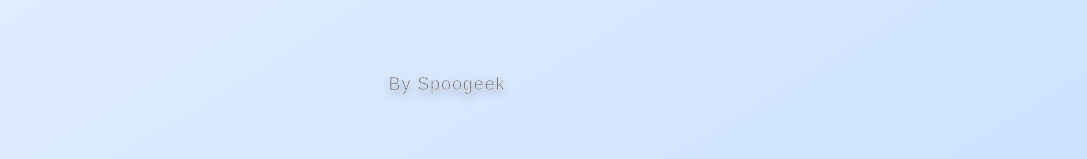
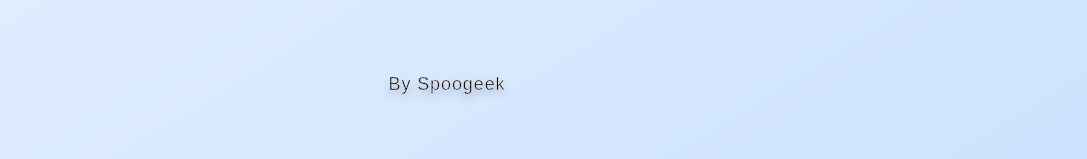
Before and after one commit to admst-dz/spruzhyk, a React (Vite) app: page / in a window 1280 px wide. Shown: the part 638-797 px from the top of the page, without its empty margins (193-1280 px from the left). Built offline with nearby package versions, Linux system fonts and the light colour scheme; a web font is replaced by a local one.

Commit message:
visual+ font color

```diff
--- a/src/App.jsx
+++ b/src/App.jsx
@@ -37,7 +37,7 @@ function App() {
                     {activeProduct === 'calendar' ? (
                         /* === СТРАНИЦА "В РАЗРАБОТКЕ" === */
                         <div className="w-full h-full flex flex-col items-center justify-center font-zen bg-[#E5E5E5] select-none">
-                            <h1 className="text-4xl md:text-8xl font-black tracking-[0.1em] uppercase text-center px-4 text-[#cfcfcf]"
+                            <h1 className="text-4xl md:text-8xl font-black tracking-[0.1em] uppercase text-center px-4 text-[#0f0f0f]"
                                 style={{ textShadow: '2px 2px 0px #ffffff, -1px -1px 0px rgba(0,0,0,0.1)' }}
                             >
                                 В Разработке
--- a/src/components/Home.jsx
+++ b/src/components/Home.jsx
@@ -69,7 +69,7 @@ export const Home = ({ onStart }) => {
 
             </div>
 
-            <div className="mt-auto mb-6 text-gray-500 font-light text-lg tracking-wider">
+            <div className="mt-auto mb-6 text-black font-light text-lg tracking-wider">
                 By Spoogeek
             </div>
         </div>
```
